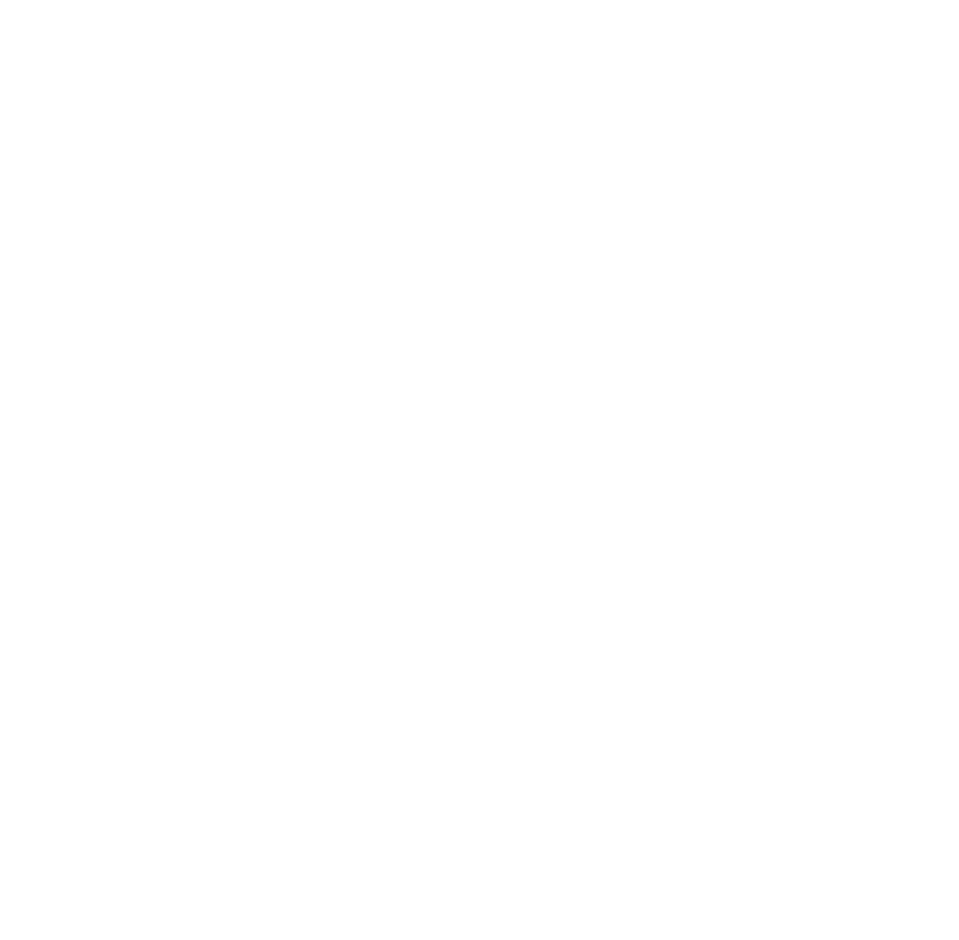
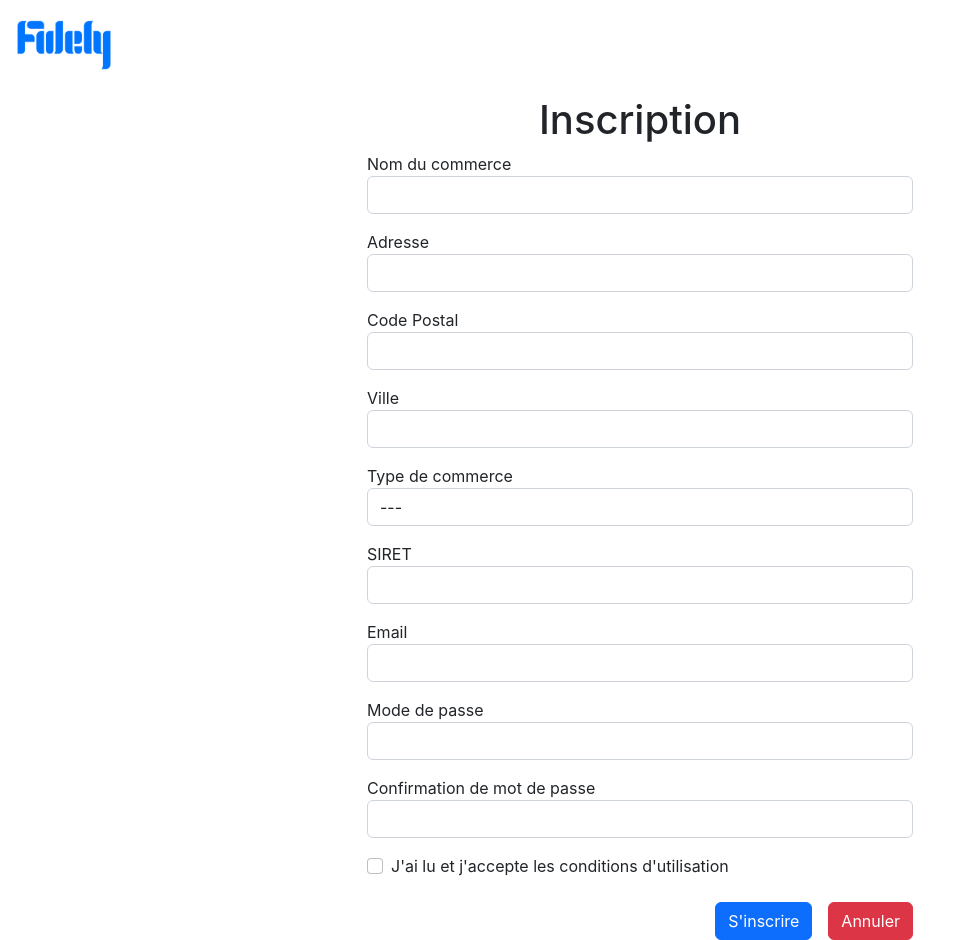
Before and after one commit to FlorianLevasseur/fidely-web, a React (Create React App) app: page /subscriptionStore in a window 1280 px wide. Before the commit this address had no page. Shown: the whole page, without its empty margins (0-959 px from the left). Before the commit the page ends 800 px from the top, so only its background shows below. Built offline with nearby package versions, Linux system fonts and the light colour scheme.

Commit message:
Ajout formulaire Commerce

```diff
--- a/src/components/App.js
+++ b/src/components/App.js
@@ -3,6 +3,7 @@
 import { BrowserRouter, Routes, Route } from "react-router-dom";
 import Home from "../pages/Home";
 import SubscriptionUser from "../pages/SubscriptionUser";
+import SubscriptionStore from "../pages/SubscriptionStore";
 
 
 export default function App() {
@@ -12,6 +13,7 @@
       <Routes>
           <Route path="/" element={<Home />} />
           <Route path="/subscriptionUser" element={<SubscriptionUser />} />
+          <Route path="/subscriptionStore" element={<SubscriptionStore />} />
       </Routes>
     </BrowserRouter>
 
--- a/src/components/Form.js
+++ b/src/components/Form.js
@@ -18,13 +18,14 @@
         const add = {}
         inputs.map((input) => {
             if(input.apiName){
-                add[input.apiName] = data[input.name]
+                return (add[input.apiName] = data[input.name])
             }
+            return null
         })
 
         axios.post('http://localhost:4000/' + type, add)
             .then(response => {
-                console.log('User ajouté !')
+                console.log('Add effectué !')
                 document.getElementById("add").innerHTML += "<div style='color: green;' class='error'> Votre inscription a bien été prise en compte !</div>"
             })
             .catch(err => {
@@ -39,23 +40,47 @@
                 <div className="col-md-6 offset-md-3">
                     <form onSubmit={handleSubmit(onSubmit)} id="add">
                         <h1 className="text-center">Inscription</h1>
-                        {inputs.map((inputC) => (
+                        {inputs.map((inputC) => {
+                            return inputC.type !== "select" ?
+                                <div key={inputC.id} className="form-group mb-3">
+                                    <label htmlFor={inputC.name}>
+                                        {inputC.label}
+                                    </label>
+                                    <input
+                                        type={inputC.type}
+                                        className="form-control"
+                                        {...register(inputC.name)}
+                                        name={inputC.name}
+                                        id={inputC.name}
+                                    />
+                                    <small className="text-danger">
+                                        {errors[inputC.name]?.message}
+                                    </small>
+                                </div>
+                            :
                             <div key={inputC.id} className="form-group mb-3">
                                 <label htmlFor={inputC.name}>
                                     {inputC.label}
                                 </label>
-                                <input
-                                    type={inputC.type}
+                                <select
                                     className="form-control"
                                     {...register(inputC.name)}
                                     name={inputC.name}
                                     id={inputC.name}
-                                />
+                                    defaultValue=""
+                                ><option value="" disabled>---</option>
+                                {inputC.options.map((inputType) => {
+                                    return <option key = {inputType.id} value={inputType.name}>{inputType.name}</option>
+                                })}
+
+                                </select>
                                 <small className="text-danger">
                                     {errors[inputC.name]?.message}
                                 </small>
                             </div>
-                        ))}
+                        }
+
+                        )}
                         <div className="form-check">
                             <label
                                 htmlFor="acceptTerms"
--- a/src/pages/Home.js
+++ b/src/pages/Home.js
@@ -8,7 +8,7 @@
             <Link to="/subscriptionUser" className="btn btn-primary text-decoration-none text-white">Inscription Client</Link>
           </li>
           <li className="m-5">
-            <Link to="/" className="btn btn-primary text-decoration-none text-white">Accueil</Link>
+            <Link to="/subscriptionStore" className="btn btn-primary text-decoration-none text-white">Inscription Commerce</Link>
           </li>
         </ul>
       </nav>
--- /dev/null
+++ b/src/pages/SubscriptionStore.js
@@ -0,0 +1,129 @@
+import Form from "../components/Form";
+import Navbar from "../components/Navbar"
+import * as Yup from "yup";
+
+const SubscriptionStore = () => {
+
+    const inputsStores = [
+        {
+            id: 1,
+            type: "text",
+            label: "Nom du commerce",
+            name: "name",
+            apiName: "name"
+        },
+        {
+            id: 2,
+            type: "text",
+            label: "Adresse",
+            name: "address",
+            apiName: "address"
+        },
+        {
+            id: 3,
+            type: "text",
+            label: "Code Postal",
+            name: "zipcode",
+            apiName: "zipcode"
+        },
+        {
+            id: 4,
+            type: "text",
+            label: "Ville",
+            name: "city",
+            apiName: "city"
+        },
+        {
+            id: 5,
+            type: "select",
+            label: "Type de commerce",
+            name: "store_type",
+            apiName: "store_type",
+            options: [
+                {
+                    id: 51,
+                    name: 'Restaurant'
+                },
+                {
+                    id: 52,
+                    name: 'Boulangerie'
+                },
+                {
+                    id: 53,
+                    name: 'Fleuriste'
+                }
+            ]
+        },
+        {
+            id: 6,
+            type: "text",
+            label: "SIRET",
+            name: "siret",
+            apiName: "siret"
+        },
+        {
+            id: 7,
+            type: "email",
+            label: "Email",
+            name: "email",
+            apiName: "mail"
+        },
+
+        {
+            id: 8,
+            type: "password",
+            label: "Mode de passe",
+            name: "password",
+            apiName: "password"
+        },
+        {
+            id: 9,
+            type: "password",
+            label: "Confirmation de mot de passe",
+            name: "confirmPassword"
+        }
+    ]
+
+    const validationSchema = Yup.object().shape({
+        name: Yup.string()
+            .required("Veuillez entrer le nom de votre commerce !"),
+        address: Yup.string()
+            .required("Veuillez entrer l'adresse de votre commerce !"),
+        zipcode: Yup.string()
+            .required("Veuillez entrer le code postal de votre commerce !")
+            .matches(/^[0-9]{5}$/, "Veuillez entrer un code postal valide !"),
+        city: Yup.string()
+            .required("Veuillez entrer la ville de votre commerce !"),
+        store_type: Yup.string()
+            .required("Veuillez entrer le type de votre commerce !"),
+        siret: Yup.string()
+            .required("Veuillez entrer le SIRET de votre commerce !")
+            .matches(/^[0-9]{14}$/, "Veuillez entrer un SIRET valide !"),
+        email: Yup.string()
+            .email("Email invalide !")
+            .required("Veuillez entrer votre email !"),
+        password: Yup.string()
+            .required("Mot de passe obligatoire !")
+        .matches(/([0-9])/, "Votre mot de passe doit contenir au moins 1 entier !")
+            .min(8, "Votre mot de passe doit être plus grand que 8 caractères !")
+            .max(50, "Votre mot de passe doit être plus petit que 50 caractères !"),
+        confirmPassword: Yup.string()
+            .oneOf(
+                [Yup.ref("password"), null],
+                "Le mot de passe de confirmation ne correspond pas !"
+            ),
+        acceptTerms: Yup.bool().oneOf(
+            [true],
+            "Accepter les conditions d'utilisation est obligatoire !"
+        ),
+    });
+
+    return (
+        <div>
+            <Navbar></Navbar>
+            <Form inputs={inputsStores} validationSchema={validationSchema} type="store" />
+        </div>
+    )
+}
+
+export default SubscriptionStore
```
